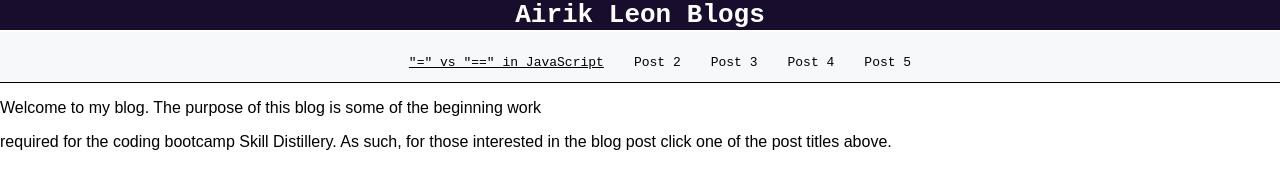
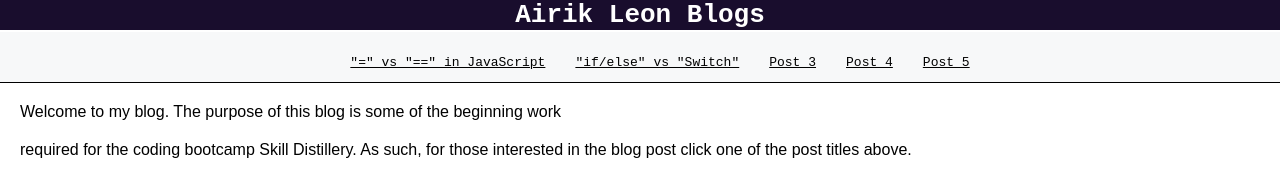
Before and after one commit to Airik-Leon/Airik-Leon.github.io, a plain HTML site: page index.html in a window 1280 px wide. Drawn offline with Linux system fonts and the light colour scheme.

Commit message:
update for index.html & site.css

```diff
--- a/index.html
+++ b/index.html
@@ -7,10 +7,10 @@
 <div id="nav-bar">
   <ul>
     <li><a href="post1.html">"=" vs "==" in JavaScript</a></li>
-    <li><a>Post 2</a></li>
-    <li><a>Post 3</a></li>
-    <li><a>Post 4</a></li>
-    <li><a>Post 5</a></li>
+    <li><a href="post2.html">"if/else" vs "Switch"</a></li>
+    <li><a href="post3.html">Post 3</a></li>
+    <li><a href="post4.html">Post 4</a></li>
+    <li><a href="post5.html">Post 5</a></li>
   </ul>
 </div>
 <p> Welcome to my blog. The purpose of this blog is some of the beginning work</p>
--- a/site.css
+++ b/site.css
@@ -44,6 +44,7 @@ li{
   margin:10px;
 }
 p{
+  margin:20px;
   color:black;
   font-family: arial;
 }
```
